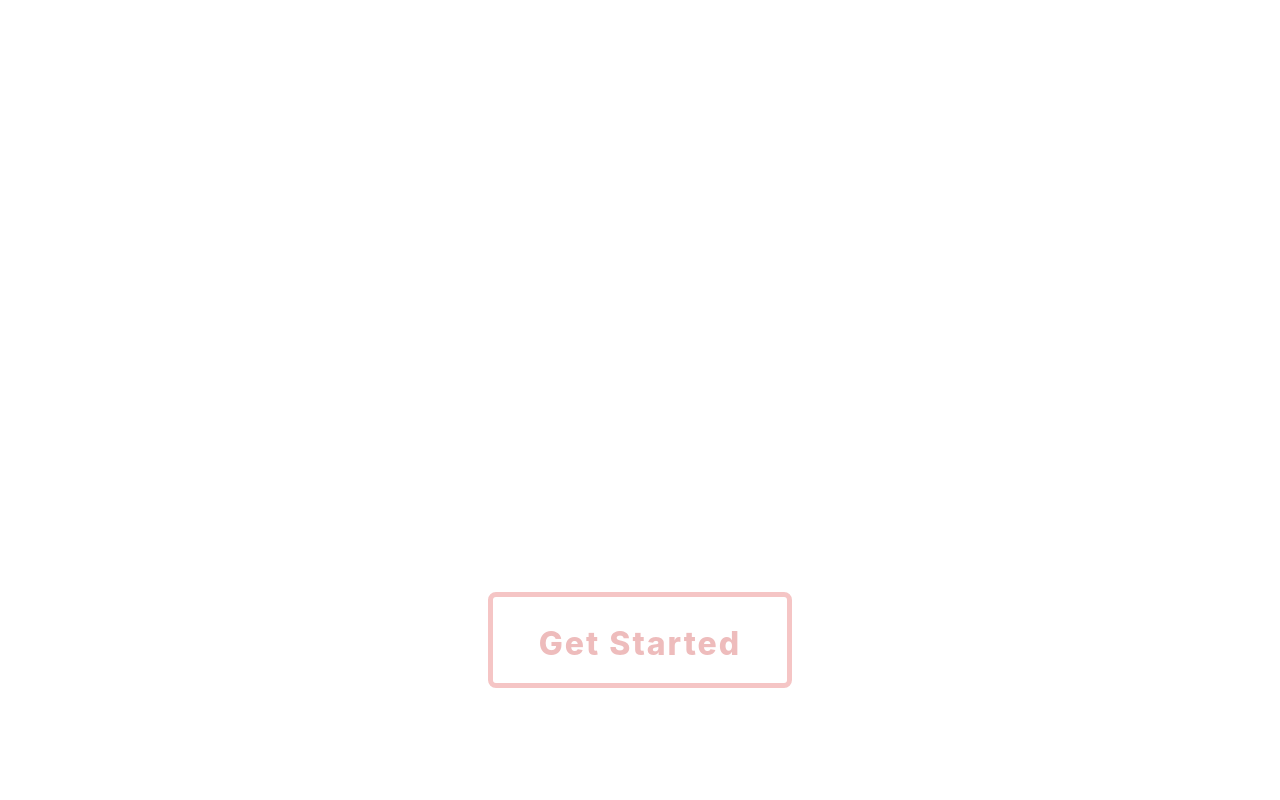
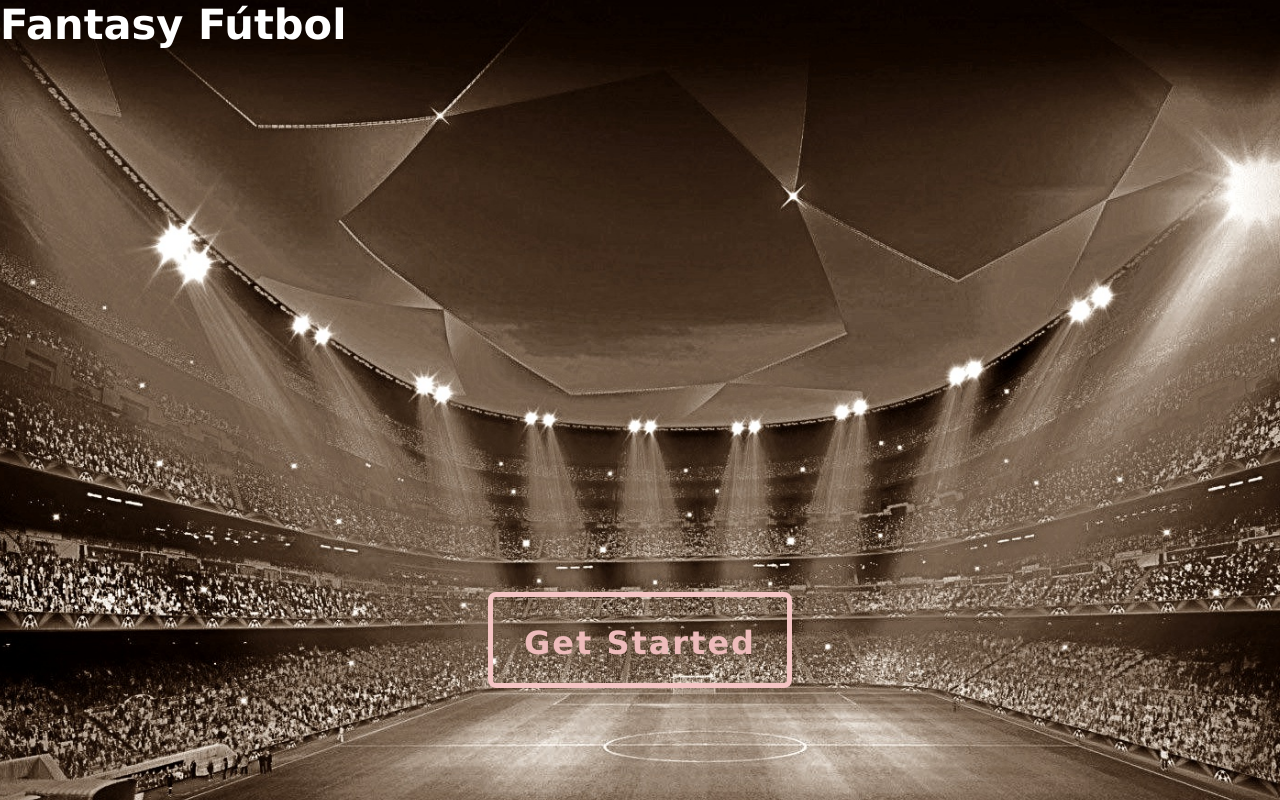
Before and after one commit to sojurner/fantasy-futbol_client, a React (Create React App) app: page / in a window 1280 px wide. Built offline with nearby package versions, Linux system fonts and the light colour scheme.

Commit message:
Create filterBar css files

```diff
--- a/src/index.css
+++ b/src/index.css
@@ -1,14 +1,21 @@
+html {
+  background-image: url('./images/soccer-stadium-edit.jpg');
+  background-repeat: no-repeat;
+  background-position-x: 45%;
+  background-size: 110rem;
+  background-color: rgb(0, 0, 0);
+}
+
 body {
   margin: 0;
   padding: 0;
-  font-family: -apple-system, BlinkMacSystemFont, "Segoe UI", "Roboto", "Oxygen",
-    "Ubuntu", "Cantarell", "Fira Sans", "Droid Sans", "Helvetica Neue",
-    sans-serif;
+  font-family: Verdana, Geneva, sans-serif;
   -webkit-font-smoothing: antialiased;
   -moz-osx-font-smoothing: grayscale;
+  font-size: 1.3rem;
 }
 
 code {
-  font-family: source-code-pro, Menlo, Monaco, Consolas, "Courier New",
+  font-family: source-code-pro, Menlo, Monaco, Consolas, 'Courier New',
     monospace;
 }
```
Also changed, not shown: src/components/FilterBar/FilterBar.scss (added).
